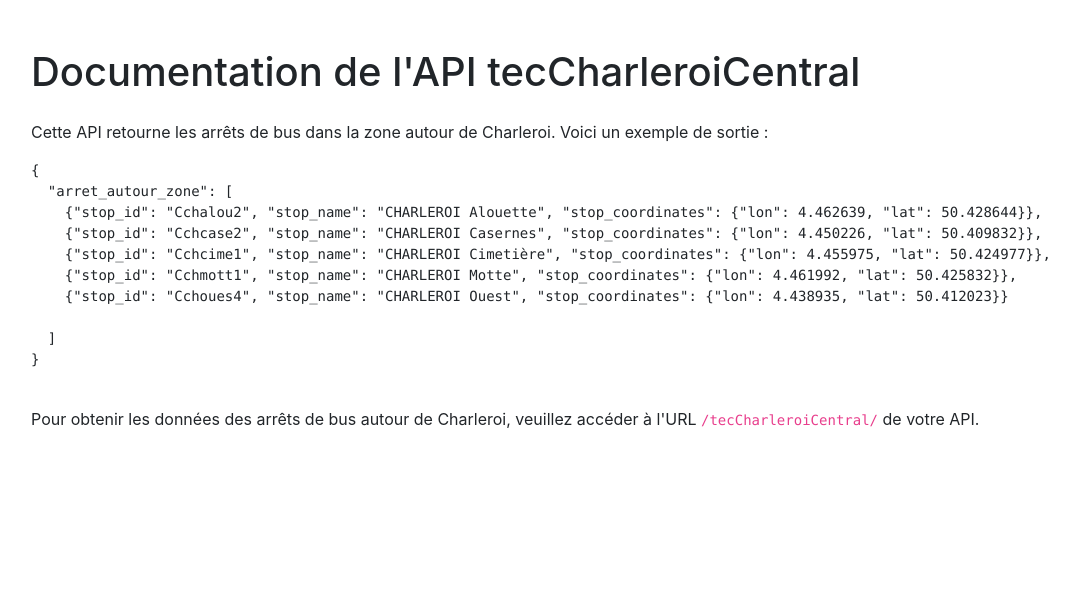
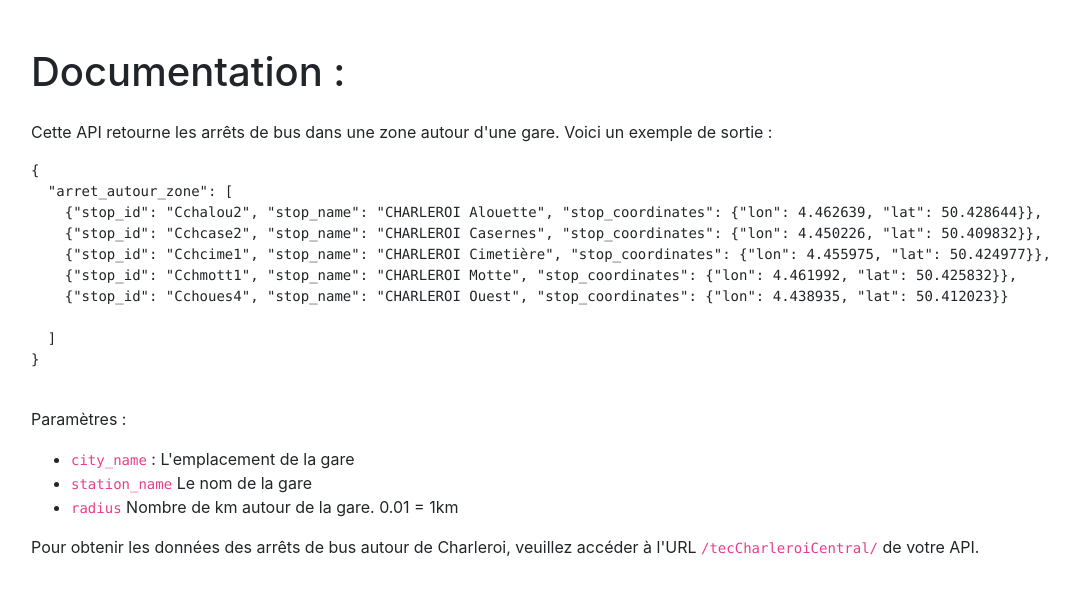
Before and after one commit to Valerian5788/PMR_pythonAPI, a Django app: page /tecCharleroiDocument in a window 1280 px wide. Shown: the top 595 px of the page, without its empty margins (54-1133 px from the left). Run offline with Django 4.2, Linux system fonts and the light colour scheme; some libraries are stand-ins or nearby versions.

Commit message:
Modif templates. Modif urls.

```diff
--- a/PMR_pythonAPI/urls.py
+++ b/PMR_pythonAPI/urls.py
@@ -20,7 +20,7 @@ from pythonAPI_PMR import views
 
 urlpatterns = [
     path('admin/', admin.site.urls),
-    path('TecStopAroundStation/?<str:cityname><str:station_name><int:radius>', views.arrets_de_bus_zone),
+    path('TecStopAroundStation/?c=<str:cityname>s=<str:station_name>r=<int:radius>', views.arrets_de_bus_zone),
     path('jsonFacilities', views.get_all_facilities),
     path('jsonComposition/<int:id>', views.getFacilitiesOfATrain),
     path('CharleroiTri/<str:day>', views.getCrowdManagementOfDayCharleroi),
--- a/pythonAPI_PMR/templates/stop_charleroi.html
+++ b/pythonAPI_PMR/templates/stop_charleroi.html
@@ -3,14 +3,14 @@
 <head>
     <meta charset="UTF-8">
     <meta name="viewport" content="width=device-width, initial-scale=1.0">
-    <title>Documentation de l'API tecCharleroiCentral</title>
+    <title>Documentation de l'API permettant de récupérer les arrets de bus dans une zone autour d'une gare</title>
     <!-- Intégration de Bootstrap CSS -->
     <link rel="stylesheet" href="https://stackpath.bootstrapcdn.com/bootstrap/4.5.2/css/bootstrap.min.css">
 </head>
 <body>
     <div class="container mt-5">
-        <h1 class="mb-4">Documentation de l'API tecCharleroiCentral</h1>
-        <p>Cette API retourne les arrêts de bus dans la zone autour de Charleroi. Voici un exemple de sortie :</p>
+        <h1 class="mb-4">Documentation :</h1>
+        <p>Cette API retourne les arrêts de bus dans une zone autour d'une gare. Voici un exemple de sortie :</p>
         <pre>
 {
   "arret_autour_zone": [
@@ -23,6 +23,12 @@
   ]
 }
         </pre>
+        <p>Paramètres :</p>
+        <ul>
+            <li><code>city_name</code> : L'emplacement de la gare</li>
+            <li><code>station_name</code> Le nom de la gare</li>
+            <li><code>radius</code> Nombre de km autour de la gare. 0.01 = 1km</li>
+        </ul>
         <p>Pour obtenir les données des arrêts de bus autour de Charleroi, veuillez accéder à l'URL <code>/tecCharleroiCentral/</code> de votre API.</p>
     </div>
 
```
